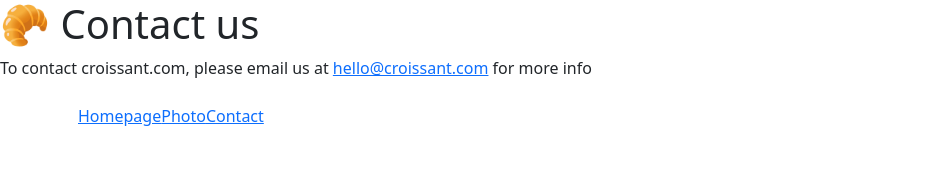
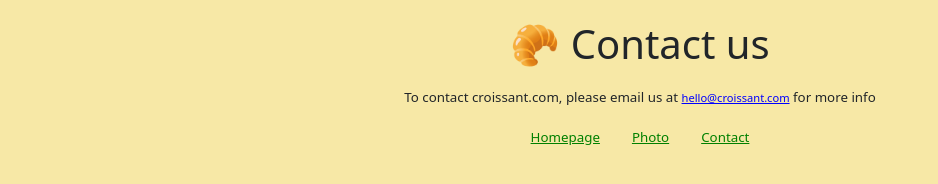
Before and after one commit to ssvetluna/Croissant, a plain HTML site: page contact.html in a window 1280 px wide. Shown: the whole page, without its empty margins (0-938 px from the left). Drawn offline with nearby package versions, Linux system fonts and the light colour scheme.

Commit message:
Added css styles

```diff
--- a/contact.html
+++ b/contact.html
@@ -10,18 +10,20 @@
       integrity="sha384-gH2yIJqKdNHPEq0n4Mqa/HGKIhSkIHeL5AyhkYV8i59U5AR6csBvApHHNl/vI1Bx"
       crossorigin="anonymous"
     />
-    <link src="/src/style.css" href="stylesheet" />
+    <link href="/src/style.css" rel="stylesheet" />
     <title>Contact</title>
+  </head>
+  <body>
     <h1>🥐 Contact us</h1>
     <p>
       To contact croissant.com, please email us at
-      <a href="mailto:hello@croissant.com">hello@croissant.com</a> for more info
+      <a href="mailto:hello@croissant.com" id="mail">hello@croissant.com</a>
+      for more info
     </p>
-    <div class="container d-flex p-2">
-      <div><a href="/">Homepage</a></div>
-      <div><a href="/photo.html">Photo</a></div>
-      <div><a href="/contact.html">Contact</a></div>
+    <div class="container d-flex justify-content-center">
+      <div><a href="/" class="p-3">Homepage</a></div>
+      <div><a href="/photo.html" class="p-3">Photo</a></div>
+      <div><a href="/contact.html" class="p-3">Contact</a></div>
     </div>
-  </head>
-  <body></body>
+  </body>
 </html>
--- a/src/style.css
+++ b/src/style.css
@@ -0,0 +1,23 @@
+:root {
+  --main-color: green;
+}
+body {
+  text-align: center;
+  background: #f7e8a6;
+}
+h1 {
+  margin: 20px auto;
+}
+a {
+  color: var(--main-color);
+  font-size: smaller;
+}
+a:hover {
+  color: var (--main-color);
+}
+p {
+  font-size: smaller;
+}
+#mail {
+  color: blue;
+}
```
Also changed, not shown: index.html (+5 -5 lines), photo.html (+11 -8 lines).
